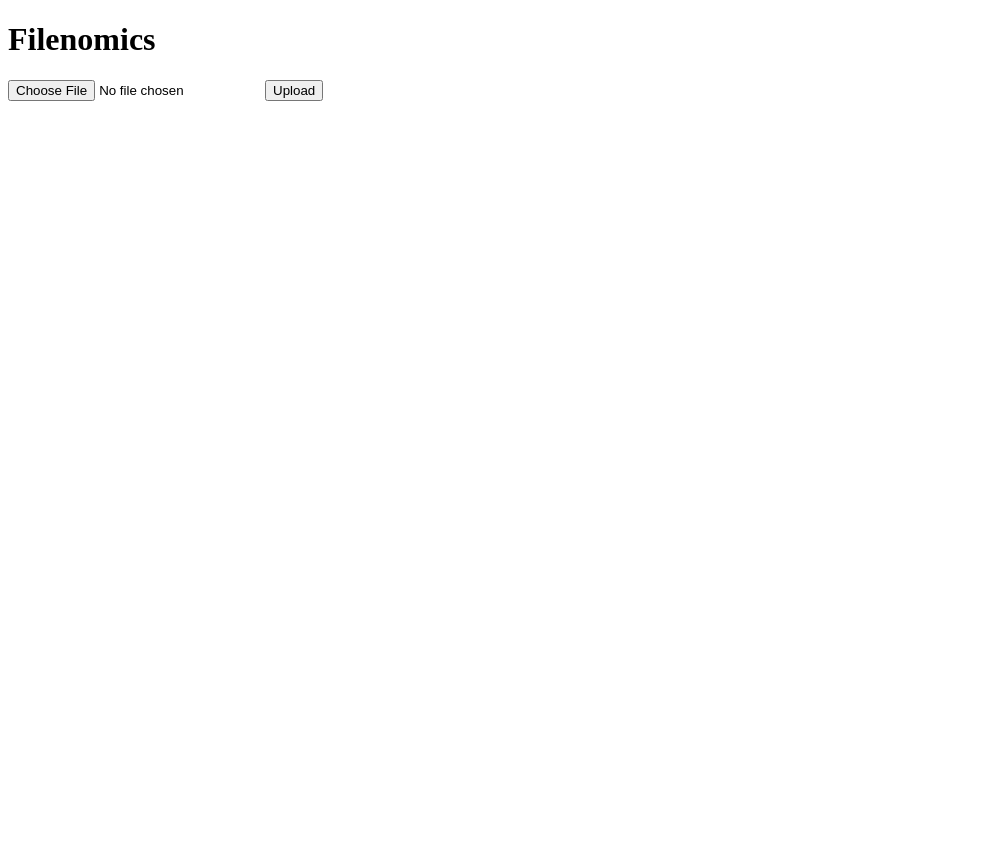
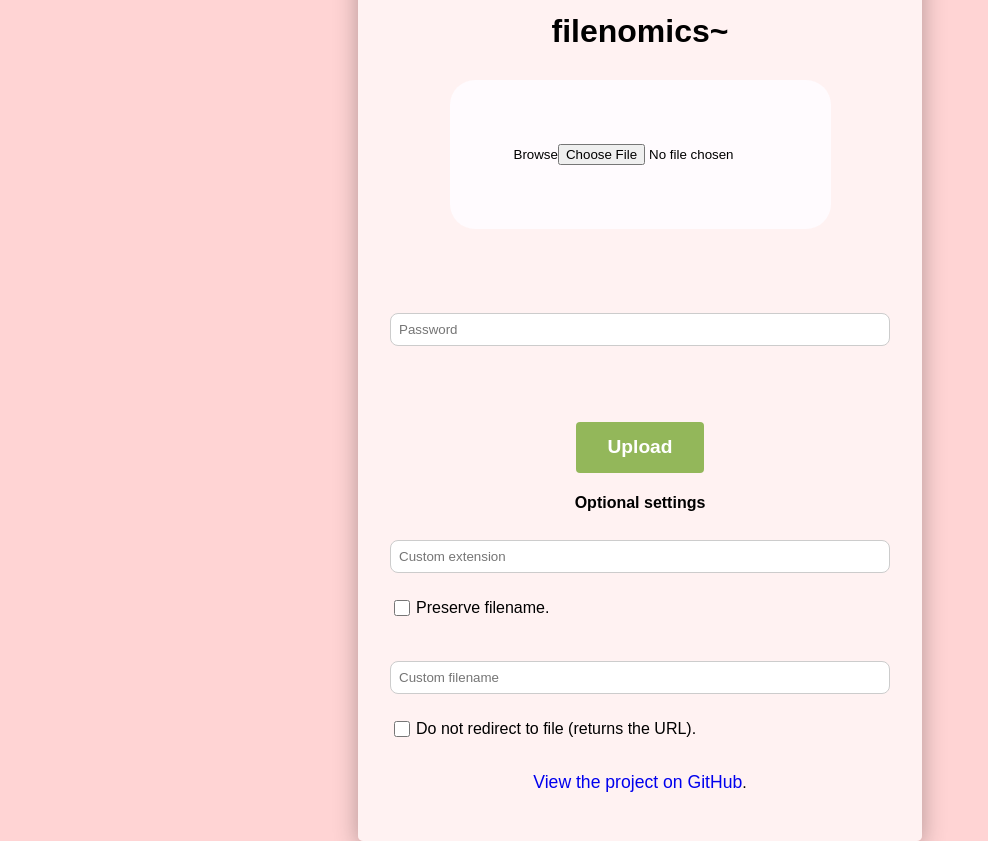
Before and after one commit to andwati/filenomics, a Flask app: page / in a window 1280 px wide. Shown: the whole page, without its empty margins (0-988 px from the left). Before the commit the page ends 101 px from the top, so only its background shows below. Run offline with Flask 3, Linux system fonts and the light colour scheme; parts of the project's set-up code (start-up, migrations or seed data) failed here and were passed over.

Commit message:
more improvements to template

```diff
--- a/filenomics/filenomics.ini
+++ b/filenomics/filenomics.ini
@@ -1,2 +1,2 @@
 [security]
-scrypt:32768:8:1$5jAejb9QvIkcK5bh$b9dc7d4a68bbc50ad41b91333d210442f884114785bda43fe1b16f227a2168e3f93b97438130256035845267ccf6797d815072a061ec99180effee0aa5f68d5f
+PWHASH=scrypt:32768:8:1$5jAejb9QvIkcK5bh$b9dc7d4a68bbc50ad41b91333d210442f884114785bda43fe1b16f227a2168e3f93b97438130256035845267ccf6797d815072a061ec99180effee0aa5f68d5f
--- a/filenomics/main.py
+++ b/filenomics/main.py
@@ -35,7 +35,7 @@ config = configparser.ConfigParser()
 config.read(os.path.join(BASE_DIR, "filenomics.ini"))
 # Get the PWHASH from the configuration file
 # Hashed string generated with werkzeug.security.generate_password_hash
-PWHASH = config.get("Security", "PWHASH")
+PWHASH = config.get("security", "PWHASH")
 
 app = Flask(__name__)
 app.config["UPLOAD_FOLDER"] = UPLOAD_FOLDER
--- a/filenomics/templates/index.html
+++ b/filenomics/templates/index.html
@@ -1,22 +1,182 @@
 <!DOCTYPE html>
 <html lang="en">
     <head>
-        <meta charset="UTF-8" />
-        <meta name="viewport" content="width=device-width, initial-scale=1.0" />
-        <title>Filenomics</title>
+        <meta charset="utf-8" />
+        <meta name="viewport" content="width=device-width, initial-scale=1" />
+        <title>filenomics • File Uploader</title>
+        <style>
+            body {
+                font-family: Arial, sans-serif;
+                background-color: #FFD4D4;
+                display: flex;
+                justify-content: center;
+                align-items: center;
+                height: 100vh;
+                margin: 0;
+            }
+
+            .container {
+                background-color: rgba(255, 255, 255, 0.7);
+                padding: 2rem;
+                border-radius: 5px;
+                box-shadow: 0 5px 25px rgba(0, 0, 0, 0.3);
+                width: 500px;
+            }
+
+            h1 {
+                text-align: center;
+                margin-bottom: 1.5rem;
+            }
+
+            form {
+                display: flex;
+                flex-direction: column;
+                align-items: center;
+            }
+
+            input[type="text"],
+            input[type="password"] {
+                width: 100%;
+                padding: 8px;
+                margin: 6px 0;
+                box-sizing: border-box;
+                border-radius: 8px;
+                border: 1px solid #ccc;
+            }
+
+            input[type="file"] {
+                margin: 6px 0;
+                position: relative;
+                overflow: hidden;
+                background-color: #fffbfe;
+                border-radius: 25px;
+                padding: 4rem;
+                text-align: center;
+                cursor: pointer;
+            }
+
+            input[type="file"]:before {
+                content: 'Browse';
+            }
+
+            label {
+                align-self: flex-start;
+                display: flex;
+                align-items: center;
+            }
+
+            input[type="checkbox"] {
+                width: 1rem;
+                height: 1rem;
+                margin-right: 6px;
+            }
+
+            label>span {
+                margin-left: 10px;
+            }
+
+
+            input[type="submit"] {
+                background-color: #93b75a;
+                color: white;
+                height: 3.2rem;
+                width: 8rem;
+                font-size: 1.2rem;
+                font-weight: bold;
+                padding: 12px 20px;
+                border: none;
+                border-radius: 4px;
+                cursor: pointer;
+                margin-top: 1rem;
+            }
+
+            input[type="submit"]:hover {
+                background-color: #7a9f3f;
+            }
+
+            .github-link {
+                text-align: center;
+                padding-top: 1rem;
+            }
+
+            .github-link a {
+                font-size: 1.1rem;
+                text-decoration: none;
+            }
+
+            @media screen and (max-width: 600px) {
+                .container {
+                    padding: 1rem;
+                }
+
+                input[type="submit"] {
+                    width: 100%;
+                }
+
+                input[type="file"] {
+                    padding: 2rem;
+                }
+            }
+        </style>
     </head>
+    <script>
+        function toggleCustomFilename() {
+            document.getElementById("custom_filename").disabled = document.getElementById("preserve_filename").checked;
+        }
+    </script>
+    <script>
+        function toggleCustomFilename() {
+            var preserveFilenameCheckbox = document.getElementById("preserve_filename");
+            var customFilenameInput = document.getElementById("custom_filename");
+
+            customFilenameInput.disabled = preserveFilenameCheckbox.checked;
+
+            if (preserveFilenameCheckbox.checked) {
+                customFilenameInput.value = "";
+            }
+        }
+    </script>
     <body>
-        <h1>Filenomics</h1>
-        <ul>
-            {% with messages = get_flashed_messages() %}
-                {% if messages %}
-                    {% for message in messages %}<li>{{ message }}</li>{% endfor %}
-                {% endif %}
-            {% endwith %}
-        </ul>
-        <form method="post" enctype="multipart/form-data">
-            <input type="file" name="file" />
-            <input type="submit" value="Upload" />
-        </form>
+        <div class="container">
+            <h1>filenomics~</h1>
+            <form method="POST" enctype="multipart/form-data">
+                <input type="file" name="file" id="file" required />
+                <br />
+                <br />
+                <br />
+                <br />
+                <input type="password" name="password" placeholder="Password" required />
+                <br />
+                <br />
+                <br />
+                <input type="submit" value="Upload" />
+                <h4>Optional settings</h4>
+                <input type="text" name="custom_extension" placeholder="Custom extension" />
+                <br />
+                <label for="preserve_filename">
+                    <input type="checkbox"
+                           name="preserve_filename"
+                           id="preserve_filename"
+                           value="1"
+                           onchange="toggleCustomFilename()" />
+                    Preserve filename.
+                </label>
+                <br />
+                <br />
+                <input type="text"
+                       name="custom_filename"
+                       id="custom_filename"
+                       placeholder="Custom filename" />
+                <br />
+                <label for="do_not_redirect">
+                    <input type="checkbox" name="do_not_redirect" id="do_not_redirect" value="1" />
+                    Do not redirect to file (returns the URL).
+                </label>
+            </form>
+            <div class="github-link">
+                <p>
+                    <a href="https://github.com/andwati/filenomics">View the project on GitHub</a>.
+                </p>
+            </div>
+        </div>
     </body>
-</html>
```
